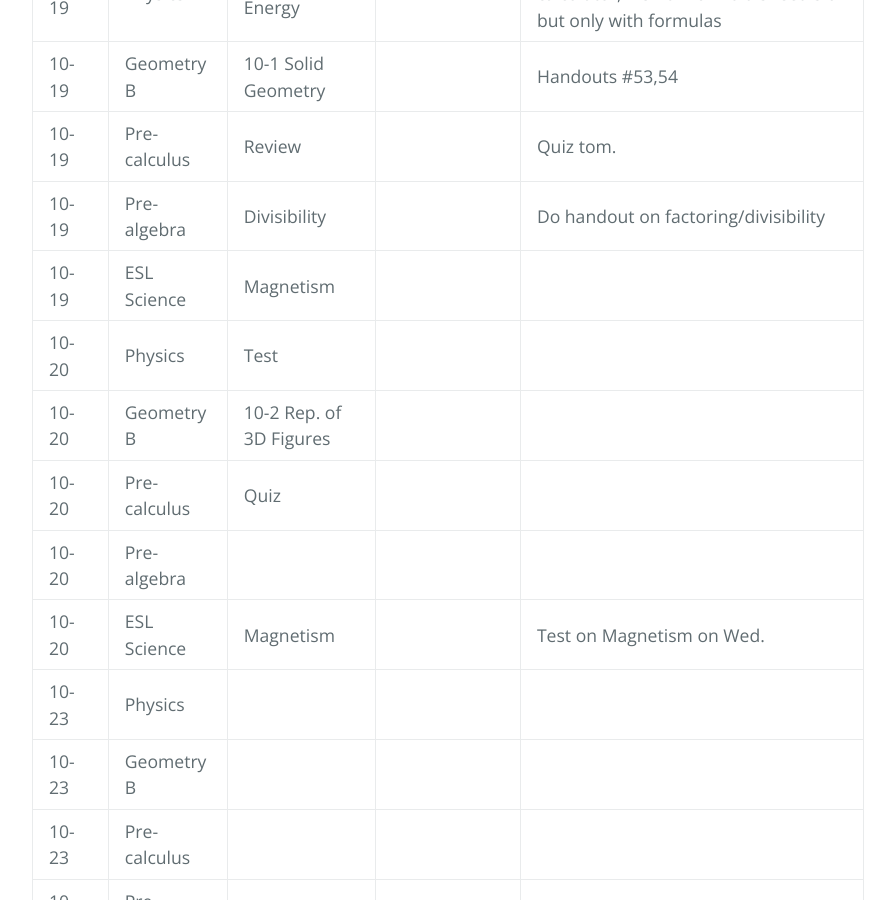
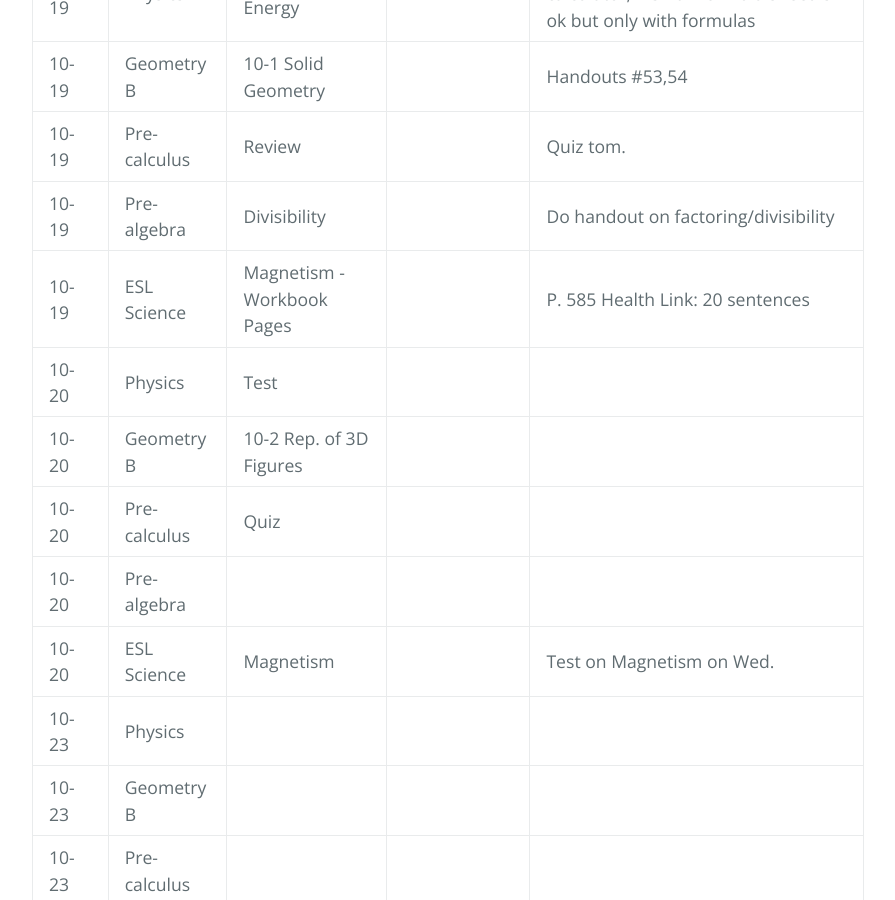
Before and after one commit to gpayoo/gpayoo, a Jekyll site: the page built from index.md, in a window 1280 px wide and 900 px high, scrolled down 693 px. Shown: the whole window, without its empty margins (192-1087 px from the left). Built offline with Jekyll 4.4.1, drawn with Linux system fonts in a browser that asks for light colours; our own code applies the rules of GitHub Pages for plain Markdown files.

Commit message:
Update index.md

```diff
--- a/index.md
+++ b/index.md
@@ -14,7 +14,7 @@ layout: default
 | 10-19 | Geometry B | 10-1 Solid Geometry | | Handouts #53,54  |
 | 10-19 | Pre-calculus | Review  | |  Quiz tom.
 | 10-19 | Pre-algebra |  Divisibility | | Do handout on factoring/divisibility
-| 10-19 | ESL Science | Magnetism |  |
+| 10-19 | ESL Science | Magnetism - Workbook Pages |  |  P. 585 Health Link: 20 sentences
 | 10-20 | Physics | Test  | |
 | 10-20 | Geometry B |  10-2 Rep. of 3D Figures | |   |
 | 10-20 | Pre-calculus | Quiz | |
```
